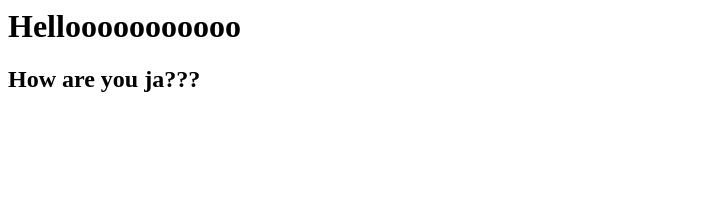
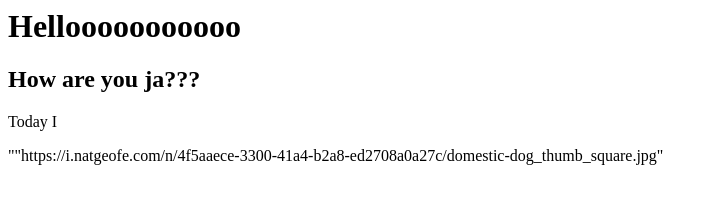
Before and after one commit to maisungwp/w701.github.io, a plain HTML site: page index.html in a window 1280 px wide. Shown: the whole page, without its empty margins (0-718 px from the left). Drawn offline with Linux system fonts and the light colour scheme.

Commit message:
add image to index

```diff
--- a/index.html
+++ b/index.html
@@ -8,7 +8,8 @@
     <body>
         <h1>Hellooooooooooo </h1>
         <h2>How are you ja???</h2>
-
+        <p>Today I</p>
+        </img.src.> ""https://i.natgeofe.com/n/4f5aaece-3300-41a4-b2a8-ed2708a0a27c/domestic-dog_thumb_square.jpg"</img.src.>
 
     </body>
 
```
